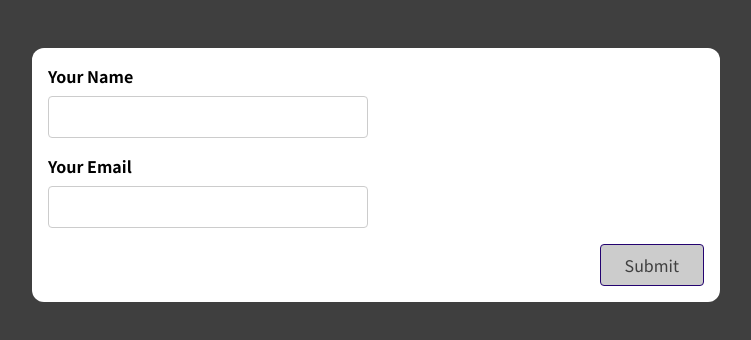
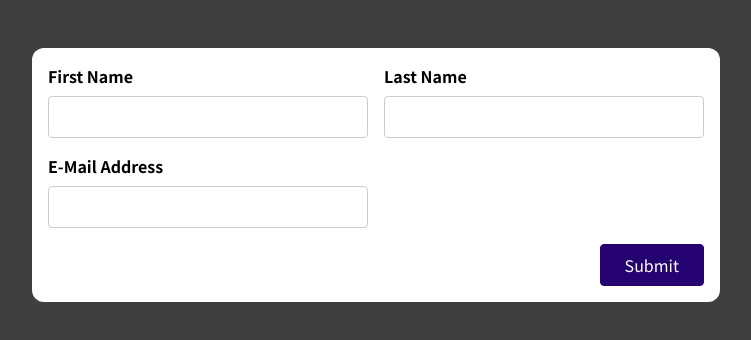
Before and after one commit to Laeti-dev/React_FormPractice, a React (Create React App) app: page / in a window 1280 px wide. Shown: the top 340 px of the page, without its empty margins (264-1015 px from the left). Built offline with nearby package versions, Linux system fonts and the light colour scheme.

Commit message:
367 challenge : starting with firstname input

```diff
--- a/src/App.js
+++ b/src/App.js
@@ -1,9 +1,12 @@
 import SimpleInput from './components/SimpleInput';
+
+import BasicForm from './components/BasicForm';
 
 function App() {
   return (
     <div className="app">
-      <SimpleInput />
+      {/* <SimpleInput /> */}
+      <BasicForm />
     </div>
   );
 }
--- a/src/components/BasicForm.js
+++ b/src/components/BasicForm.js
@@ -1,10 +1,35 @@
+import { useState } from "react";
+
 const BasicForm = (props) => {
+  const [firstNameInput, setFirstNameInput] = useState('');
+  const [firstNameIsValid, setFirstNameIsValid] = useState(false);
+
+  const firstNameInputChangeHandler = (event) => {
+    setFirstNameInput(event.target.value);
+    if (firstNameInput.trim() !== ''){
+      setFirstNameIsValid(true)
+      console.log(firstNameInput)
+    };
+  };
+
+  const submitFormHandler = (event) => {
+    event.preventDefault();
+    // reset
+    setFirstNameInput('')
+    setFirstNameIsValid(false)
+  }
+
   return (
-    <form>
+    <form onSubmit={submitFormHandler}>
       <div className='control-group'>
         <div className='form-control'>
           <label htmlFor='name'>First Name</label>
-          <input type='text' id='name' />
+          <input
+            type='text'
+            id='name'
+            value={firstNameInput}
+            onChange={firstNameInputChangeHandler}
+            />
         </div>
         <div className='form-control'>
           <label htmlFor='name'>Last Name</label>
```
